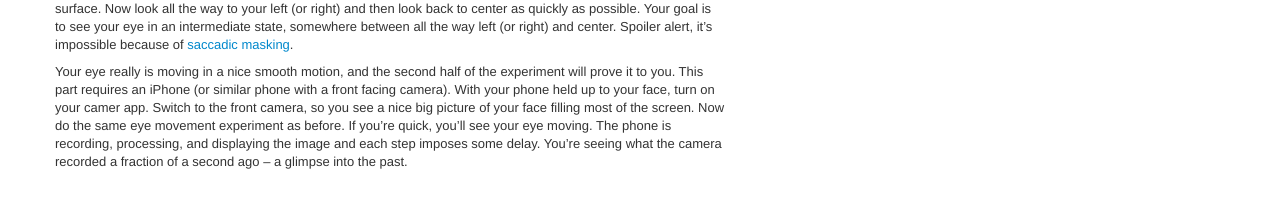
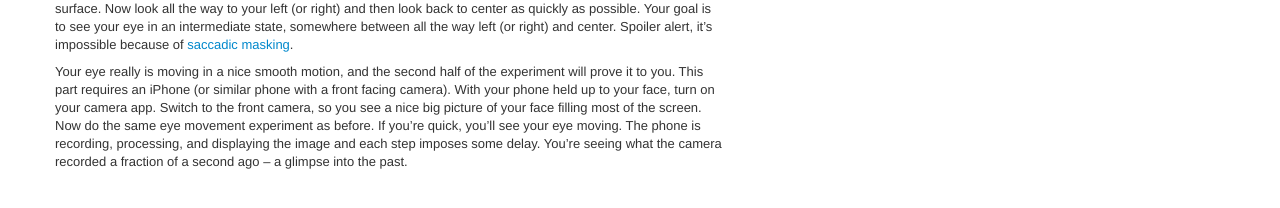
Before and after one commit to scottcarr/scottcarr.github.com, a Jekyll site: the page built from _posts/2013-9-24-a-fun-experiment-with-latency.md, in a window 1280 px wide. Shown: the part 373-581 px from the top of the page. Built offline with Jekyll 4.4.1, drawn with Linux system fonts in a browser that asks for light colours.

```diff
--- a/_posts/2013-9-24-a-fun-experiment-with-latency.md
+++ b/_posts/2013-9-24-a-fun-experiment-with-latency.md
@@ -7,4 +7,4 @@
 
 This experiment has two parts.  All you need for the first part is a mirror (and working vision).  A bathroom mirror works well.  Stand in front of the mirror and lean forward a little until your face is about 6 inches from the mirror's surface.  Now look all the way to your left (or right) and then look back to center as quickly as possible.  Your goal is to see your eye in an intermediate state, somewhere between all the way left (or right) and center.  Spoiler alert, it's impossible because of [saccadic masking](http://en.wikipedia.org/wiki/Saccadic_masking).
 
-Your eye really is moving in a nice smooth motion, and the second half of the experiment will prove it to you.  This part requires an iPhone (or similar phone with a front facing camera).  With your phone held up to your face, turn on your camer app.  Switch to the front camera, so you see a nice big picture of your face filling most of the screen.  Now do the same eye movement experiment as before.  If you're quick, you'll see your eye moving.  The phone is recording, processing, and displaying the image and each step imposes some delay.  You're seeing what the camera recorded a fraction of a second ago -- a glimpse into the past.
+Your eye really is moving in a nice smooth motion, and the second half of the experiment will prove it to you.  This part requires an iPhone (or similar phone with a front facing camera).  With your phone held up to your face, turn on your camera app.  Switch to the front camera, so you see a nice big picture of your face filling most of the screen.  Now do the same eye movement experiment as before.  If you're quick, you'll see your eye moving.  The phone is recording, processing, and displaying the image and each step imposes some delay.  You're seeing what the camera recorded a fraction of a second ago -- a glimpse into the past.
```
Also changed, not shown: _posts/2013-9-26-summer-reading.md (added, +25 -0 lines).
